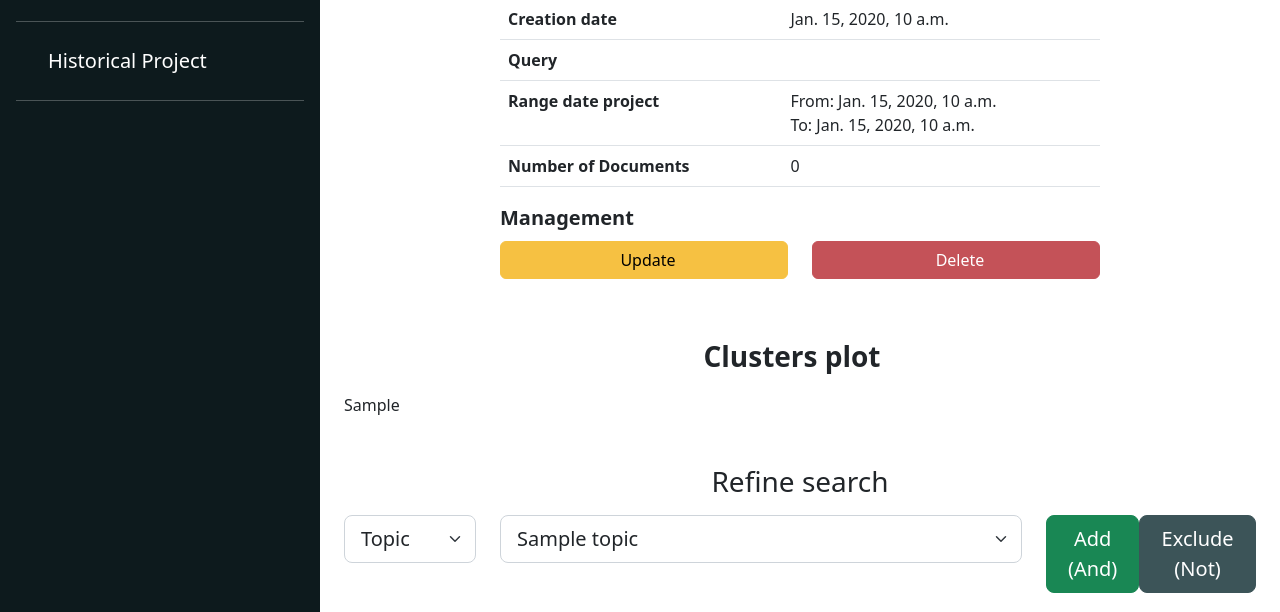
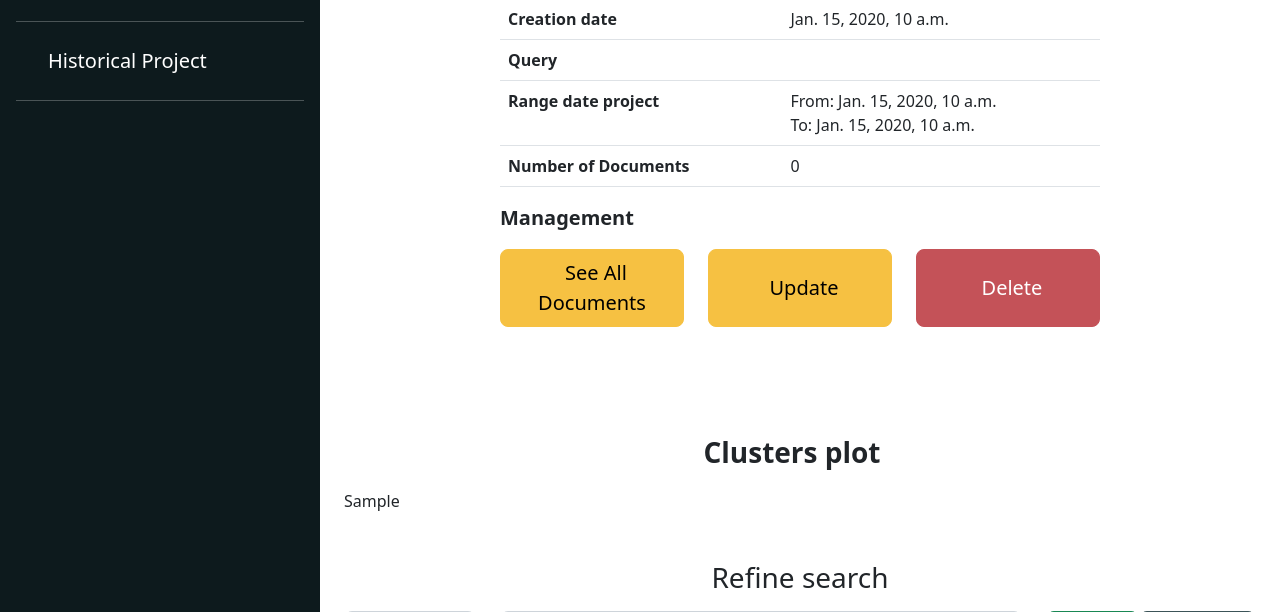
Before and after one commit to erol-orel/literev-legal-modern, a Django app: template src/literev/templates/projectpage.html in a window 1280 px wide. Shown: the part 297-909 px from the top of the page. Run offline with Django 5.2, Linux system fonts and the light colour scheme; the template is opened without the code that fills it: most values are stand-ins (such as "Sample title", 1, 10 or a date in 2020); data that the repository does not hold is empty; parts of the project's set-up code (start-up, migrations or seed data) failed here and were passed over; some libraries are stand-ins or nearby versions.

Commit message:
feat(ui): add 'See All Documents' button (#177)
* feat(ui): add 'See All Documents' button

* chore: minor updates

```diff
--- a/src/literev/templates/projectpage.html
+++ b/src/literev/templates/projectpage.html
@@ -425,23 +425,28 @@
                     method="POST">
                 {% csrf_token %}
                 <div class="row">
-                  <div class="d-grid gap-2 col-6 mx-auto">
+                  <div class="d-grid gap-2 col-4 mx-auto">
+                    <button type="submit"
+                            name="submit"
+                            value="filters"
+                            class="btn btn-primary btn-lg mt-2 mb-5">
+                      <i class="fa-regular fa-file-alt me-2"></i>See All Documents
+                    </button>
+                  </div>
+                  <div class="d-grid gap-2 col-4 mx-auto">
                     <button type="submit"
                             name="submit"
                             value="update"
-                            class="btn btn-primary">
+                            class="btn btn-primary btn-lg mt-2 mb-5">
                       <i class="fa-solid fa-arrow-up-wide-short me-2"></i>Update
                     </button>
                   </div>
-                  <input type="hidden"
-                         name="project_id"
-                         value="{{ project.id }}" />
-                  <div class="d-grid gap-2 col-6 mx-auto">
+                  <div class="d-grid gap-2 col-4 mx-auto">
                     <button type="submit"
                             name="submit"
                             value="delete"
-                            class="btn btn-danger text-white">
-                      <i class="fa-regular fa-trash-can me-2"></i> Delete
+                            class="btn btn-danger btn-lg mt-2 mb-5 text-white">
+                      <i class="fa-regular fa-trash-can me-2"></i>Delete
                     </button>
                   </div>
                 </div>
```
